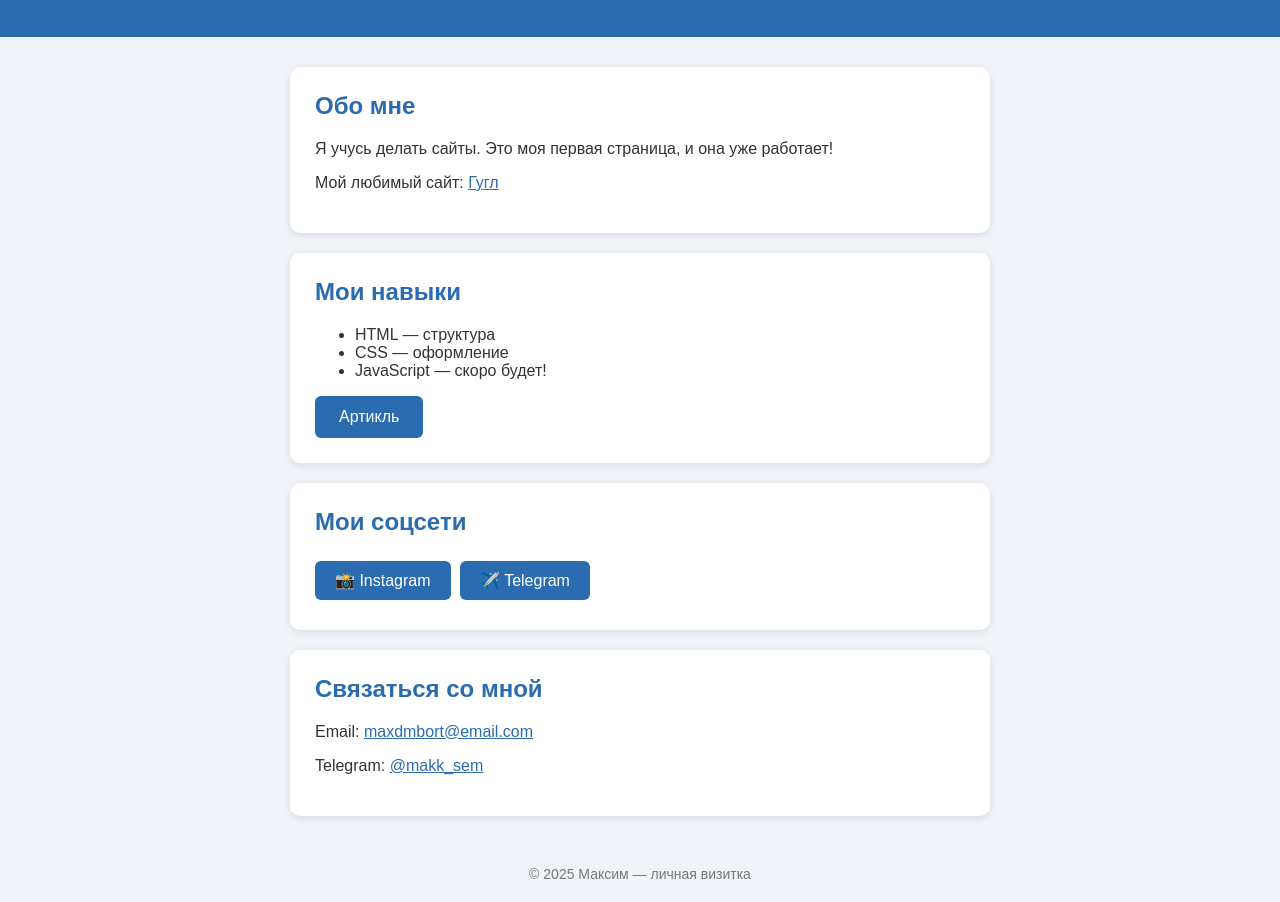
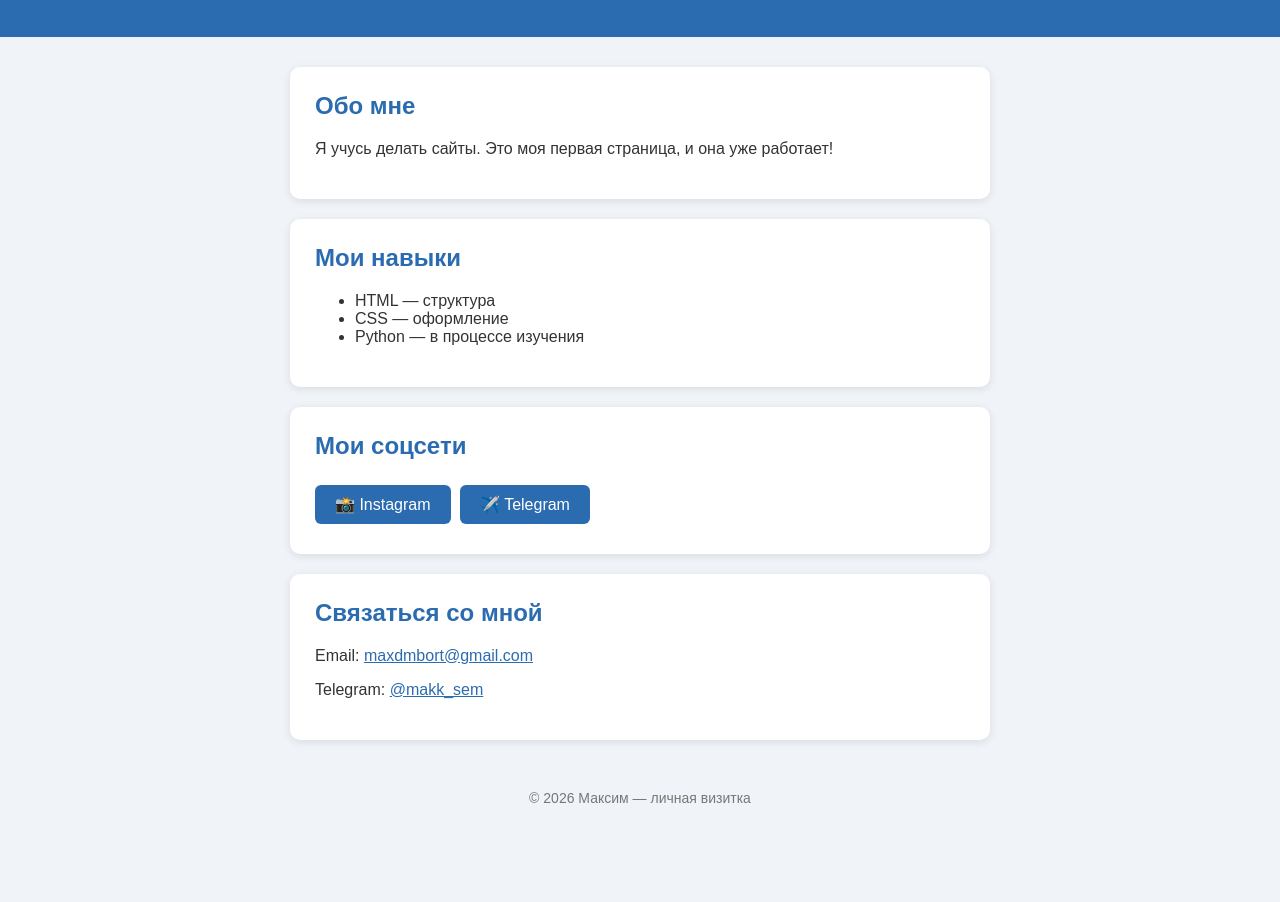
Before and after one commit to makksem/makksem.github.io, a plain HTML site: page index.html in a window 1280 px wide. Shown: the part 154-1056 px from the top of the page. After the commit the page ends 980 px from the top, so only its background shows below. Drawn offline with Linux system fonts and the light colour scheme.

Commit message:
Add files via upload

```diff
--- a/index.html
+++ b/index.html
@@ -71,19 +71,6 @@
         .social-btn:hover {
             background: #1e4e8c;
         }
-        button {
-            background: #2b6cb0;
-            color: white;
-            border: none;
-            padding: 12px 24px;
-            border-radius: 6px;
-            font-size: 16px;
-            cursor: pointer;
-            transition: background 0.3s;
-        }
-        button:hover {
-            background: #1e4e8c;
-        }
         footer {
             text-align: center;
             padding: 20px;
@@ -105,7 +92,6 @@
         <div class="card">
             <h2>Обо мне</h2>
             <p>Я учусь делать сайты. Это моя первая страница, и она уже работает!</p>
-            <p>Мой любимый сайт: <a href="https://google.com" target="_blank">Гугл</a></p>
         </div>
 
         <div class="card">
@@ -113,9 +99,8 @@
             <ul>
                 <li>HTML — структура</li>
                 <li>CSS — оформление</li>
-                <li>JavaScript — скоро будет!</li>
+                <li>Python — в процессе изучения</li>
             </ul>
-            <button onclick="sayHello()">Артикль</button>
         </div>
 
         <div class="card">
@@ -126,20 +111,14 @@
 
         <div class="card">
             <h2>Связаться со мной</h2>
-            <p>Email: <a href="mailto:maxdmbort@email.com">maxdmbort@email.com</a></p>
+            <p>Email: <a href="mailto:maxdmbort@gmail.com">maxdmbort@gmail.com</a></p>
             <p>Telegram: <a href="https://t.me/makk_sem" target="_blank">@makk_sem</a></p>
         </div>
     </main>
 
     <footer>
-        © 2025 Максим — личная визитка
+        © 2026 Максим — личная визитка
     </footer>
-
-    <script>
-        function sayHello() {
-            alert('Ура! JavaScript работает! 🎉');
-        }
-    </script>
 
 </body>
 </html>
```
